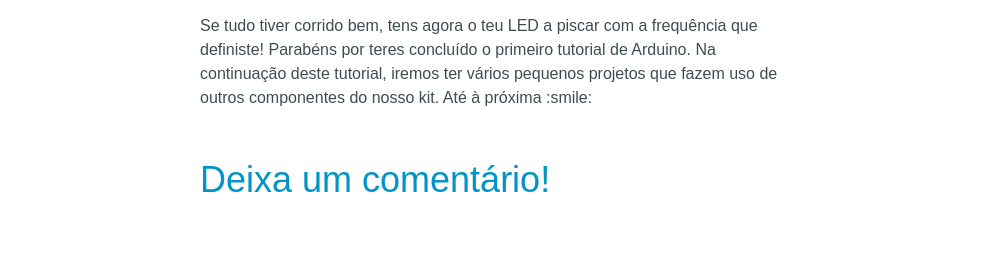
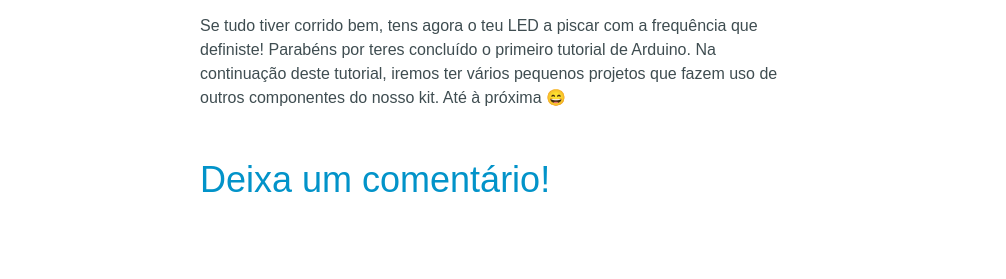
Before and after one commit to jeKnowledge/academy-articles, a Jekyll site: the page built from _posts/2016-02-16-tenhoumArduino.markdown, in a window 1280 px wide and 900 px high, scrolled down 7995 px. Shown: the part 525-804 px from the top of the window, without its empty margins (144-1150 px from the left). Built offline with Jekyll 4.4.1, drawn with Linux system fonts in a browser that asks for light colours; emoji names are drawn with the system emoji font; comment, search, counter and statistics services are not loaded; some of the changed lines change nothing that is shown.

Commit message:
Added emoji support

```diff
--- a/_config.yml
+++ b/_config.yml
@@ -9,5 +9,6 @@ url: "http://jeknowledge.github.io/academy-articles" # the base hostname & proto
 # Build settings
 markdown: kramdown
 language: pt
-#gems:
+gems:
 #  - jekyll-sitemap
+   - jemoji
```
